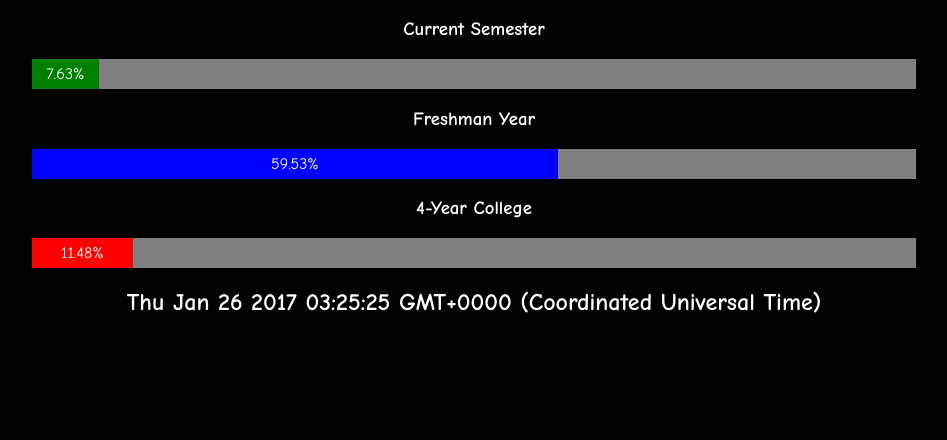
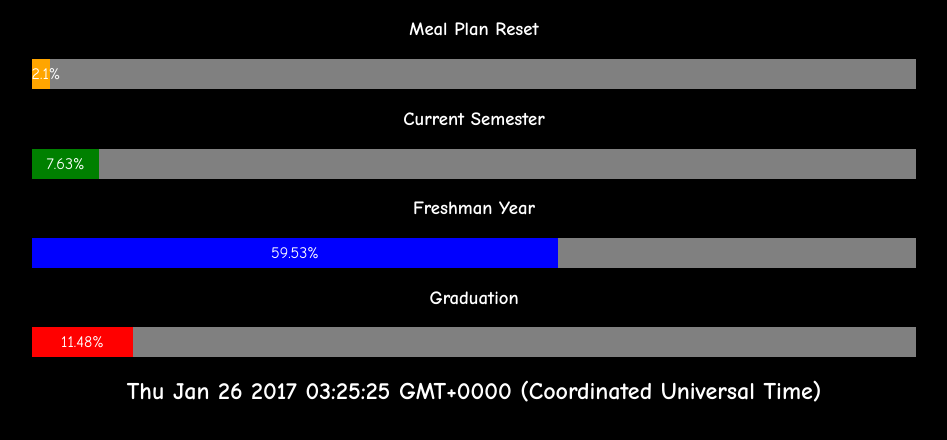
Before and after one commit to KyleRosenberg/CollegeProgressBar, a plain HTML site: page index.html in a window 1280 px wide. Shown: the part 48-488 px from the top of the page, without its empty margins (166-1113 px from the left). Drawn offline with Linux system fonts and the light colour scheme.

Commit message:
Added meal plan
also fixed loading delay.

```diff
--- a/index.html
+++ b/index.html
@@ -3,6 +3,12 @@
 </head>
 <body>
 <h1 align="center">College Progress Bar</h1>
+<h3 align="center">Meal Plan Reset</h3>
+<div class="myProgress" id="myProgress">
+  <div class="myBar" id="meals">
+  	<div class="label" id="label4">1%</div>
+  </div>
+</div>
 <h3 align="center">Current Semester</h3>
 <div class="myProgress" id="myProgress">
   <div class="myBar" id="currsem">
@@ -15,7 +21,7 @@
   	<div class="label" id="label2">1%</div>
   </div>
 </div>
-<h3 align="center">4-Year College</h3>
+<h3 align="center">Graduation</h3>
 <div class="myProgress" id="myProgress3">
   <div class="myBar" id="all">
   	<div class="label" id="label3">1%</div>
--- a/main.js
+++ b/main.js
@@ -1,11 +1,50 @@
+setMeals();
+setSemester();
+setYear();
+setGrad();
+setTime();
+setInterval(setMeals, 1000);
 setInterval(setSemester, 1000);
 setInterval(setYear, 1000);
 setInterval(setGrad, 1000);
 setInterval(setTime, 1000);
 
+function setMeals(){
+	var now = Date.now();
+	var start = getLastWednesday(new Date(now));
+	var end = getNextWednesday(new Date(now));
+	var diff = (end.getTime()-start.getTime())/1000;
+	var num = (now-start.getTime())/1000;
+	var perc = Math.min(100, num/diff*100);
+	document.getElementById("meals").style.width = perc + "%";
+	document.getElementById("label4").innerHTML = Math.round(perc*100)/100 + "%";
+}
+
+function getLastWednesday(now){
+	while (now.getDay()!=4){
+		now.setDate(now.getDate()-1);
+	}
+	now.setHours(0);
+	now.setMinutes(0);
+	now.setSeconds(0);
+	return now;
+}
+
+function getNextWednesday(now){
+	while (now.getDay()!=3){
+		now.setDate(now.getDate()+1);
+	}
+	now.setHours(19);
+	now.setMinutes(0);
+	now.setSeconds(0);
+	return now;
+}
+
 function setSemester(){
 	var start = new Date(2017, 0, 17, 8);
+	//console.log(start);
 	var end = new Date(2017, 4, 12, 18);
+	//console.log(end);
 	var diff = (end.getTime() - start.getTime())/1000;
 	var now = Date.now();
 	var num = (now - start.getTime())/1000;
@@ -38,5 +77,5 @@ function setGrad(){
 
 function setTime(){
 	var now = Date(Date.now())
-	document.getElementById("time").innerHTML = now + "";
+	document.getElementById("time").innerHTML = now.toLocaleString();
 }
--- a/style.css
+++ b/style.css
@@ -24,6 +24,9 @@
 #all {
     background-color: red;
 }
+#meals{
+	background-color: orange;
+}
 body{
 	font-family: "Comic Sans MS", cursive, sans-serif;
 	color:white;
```
